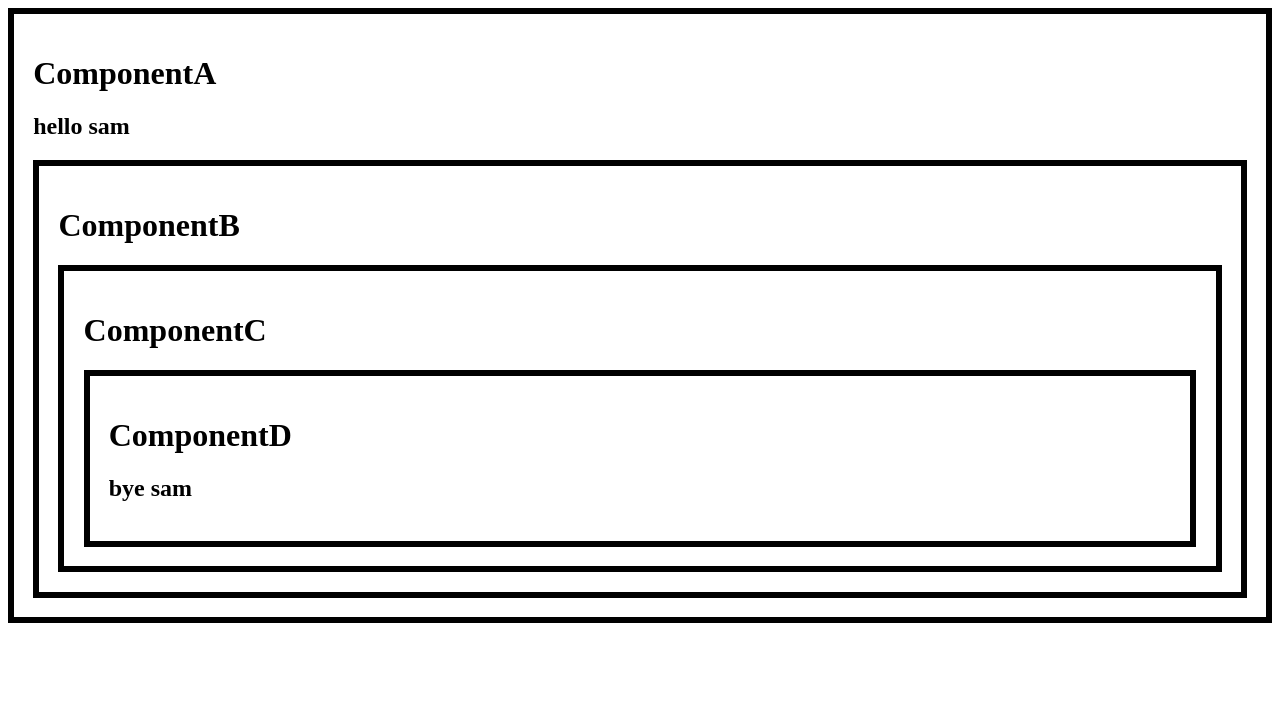
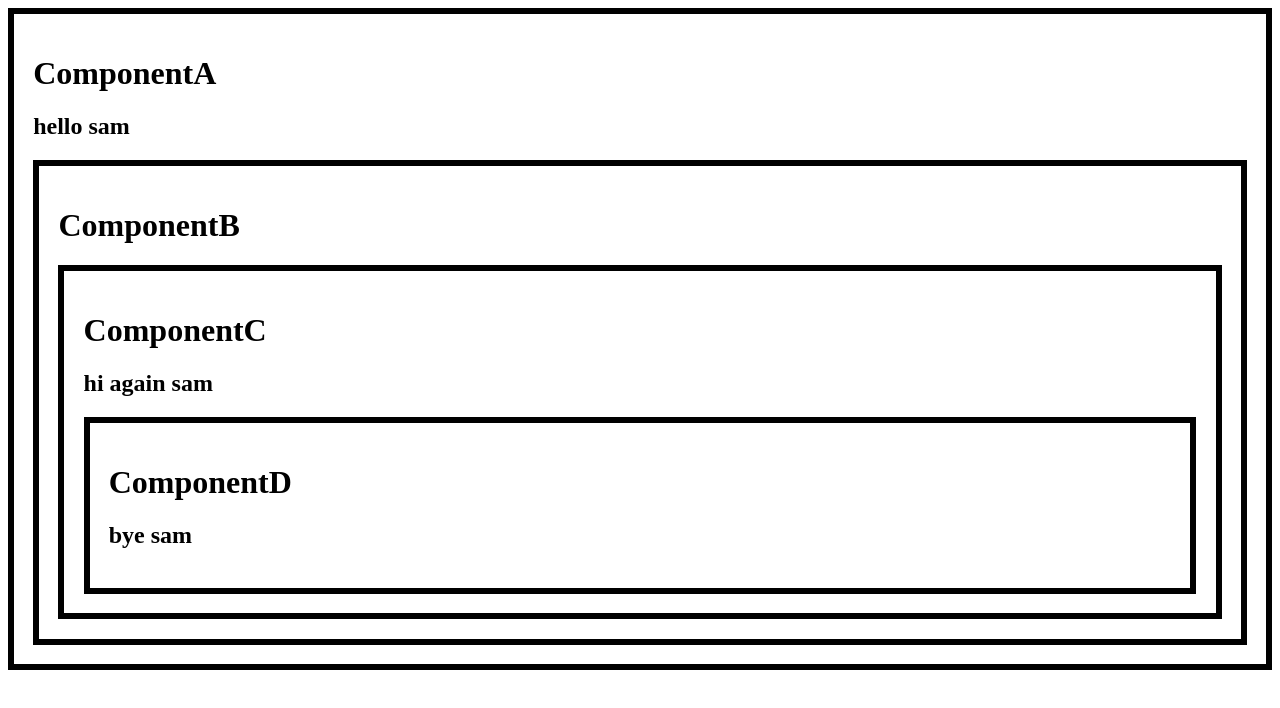
Before and after one commit to soroush-04/react-azure-playground, a React (Vite) app: page / in a window 1280 px wide. Shown: the top 708 px of the page. Built offline with nearby package versions, Linux system fonts and the light colour scheme.

Commit message:
useContext hook

```diff
--- a/src/ComponentA.jsx
+++ b/src/ComponentA.jsx
@@ -1,5 +1,7 @@
-import React, { useState } from "react";
+import React, { useState, createContext } from "react";
 import ComponentB from "./ComponentB";
+
+export const UserContext = createContext();
 
 function ComponentA() {
     const [user,setUser] = useState("sam")
@@ -8,7 +10,9 @@ function ComponentA() {
         <div className="box">
             <h1>ComponentA</h1>
             <h2> {`hello ${user}`} </h2>
-            <ComponentB user={user} />
+            <UserContext.Provider value={user}>
+                <ComponentB user={user} />
+            </UserContext.Provider>
         </div>
     );
 }
--- a/src/ComponentB.jsx
+++ b/src/ComponentB.jsx
@@ -1,11 +1,11 @@
 import ComponentC from "./ComponentC";
 
-function ComponentB(props) {
+function ComponentB() {
 
     return(
         <div className="box">
             <h1>ComponentB</h1>
-            <ComponentC user={props.user}/>
+            <ComponentC/>
 
         </div>
     );
--- a/src/ComponentC.jsx
+++ b/src/ComponentC.jsx
@@ -1,11 +1,15 @@
 import ComponentD from "./ComponentD";
+import React, {useContext} from "react";
+import { UserContext } from "./ComponentA";
 
-function ComponentC(props) {
+function ComponentC() {
+    const user = useContext(UserContext);
 
     return(
         <div className="box">
             <h1>ComponentC</h1>
-            <ComponentD user={props.user}/>
+            <h2>{`hi again ${user}`}</h2>
+            <ComponentD/>
 
         </div>
     );
--- a/src/ComponentD.jsx
+++ b/src/ComponentD.jsx
@@ -1,10 +1,13 @@
+import React, {useContext} from "react";
+import { UserContext } from "./ComponentA";
 
-function ComponentD(props) {
+function ComponentD() {
+    const user = useContext(UserContext);
 
     return(
         <div className="box">
             <h1>ComponentD</h1>
-            <h2>{`bye ${props.user}`}</h2>
+            <h2>{`bye ${user}`}</h2>
 
         </div>
     );
```
